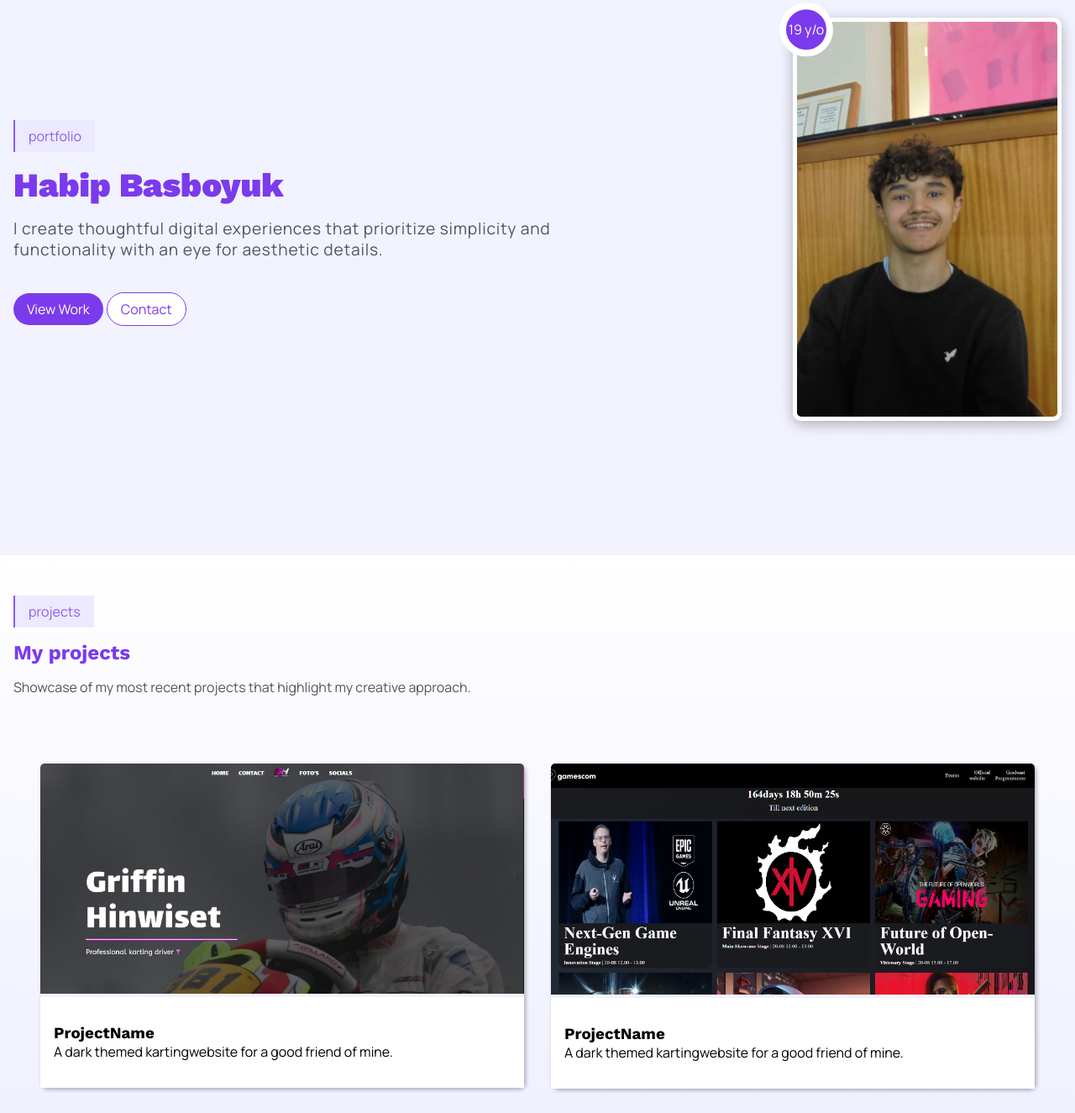
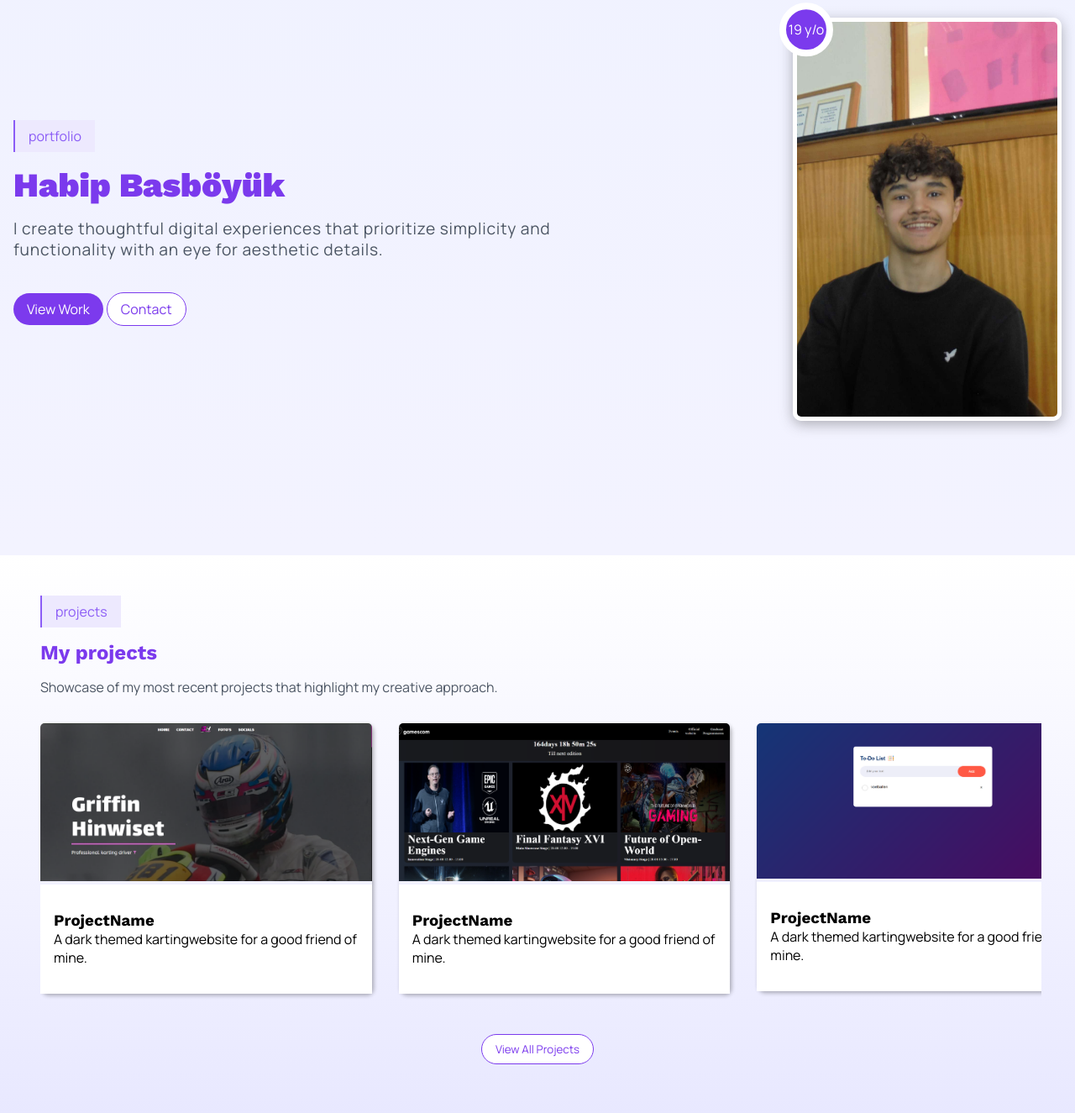
Before and after one commit to Habipbasboyuk/portfolio-hb, a website: page index.html in a window 1280 px wide. Shown: the part 139-1464 px from the top of the page at 84% size. Drawn offline with nearby package versions, Linux system fonts and the light colour scheme; animation ran at ten frames a second; files whose address does not match are found by name.

Commit message:
added animation on lastname

```diff
--- a/index.html
+++ b/index.html
@@ -8,7 +8,8 @@
     <link rel="stylesheet" href="./styles/main.css">
     <link rel="preconnect" href="https://fonts.googleapis.com">
     <link rel="preconnect" href="https://fonts.gstatic.com" crossorigin>
-<link href="https://fonts.googleapis.com/css2?family=Work+Sans:ital,wght@0,100..900;1,100..900&display=swap" rel="stylesheet">
+    <link href="https://fonts.googleapis.com/css2?family=Work+Sans:ital,wght@0,100..900;1,100..900&display=swap"
+        rel="stylesheet">
     <link rel="preconnect" href="https://fonts.googleapis.com">
     <link rel="preconnect" href="https://fonts.gstatic.com" crossorigin>
     <link href="https://fonts.googleapis.com/css2?family=Manrope:wght@200..800&display=swap" rel="stylesheet">
@@ -33,8 +34,13 @@
         <section class="intro">
             <div class="intro__content">
                 <p class="label animation">portfolio</p>
-                <h1 class="intro__title animation">Habip Basboyuk</h1>
-                <p class="intro__description animation">I create thoughtful digital experiences that prioritize simplicity and
+                <h1 class="intro__title animation">
+                   Habip Basb<span class="umlaut-container">o<span class="umlaut-dot dot-left"></span><span
+                            class="umlaut-dot dot-right"></span></span>y<span class="umlaut-container">u<span class="umlaut-dot dot-left"></span><span
+                            class="umlaut-dot dot-right"></span></span>k
+                </h1>
+                <p class="intro__description animation">I create thoughtful digital experiences that prioritize
+                    simplicity and
                     functionality with an eye for aesthetic details.</p>
                 <div class="intro__actions animation">
                     <a href="" class="btn btn--work">View Work</a>
@@ -57,7 +63,8 @@
                     <p class="label animation">projects</p>
                     <h2 class="projects__title animation">My projects</h2>
                 </div>
-                <p class="projects__description animation">Showcase of my most recent projects that highlight my creative
+                <p class="projects__description animation">Showcase of my most recent projects that highlight my
+                    creative
                     approach.</p>
             </header>
 
@@ -103,19 +110,22 @@
 
             <div class="about__content">
 
-                <p class="about__description animation">Hello! I'm a passionate web developer with a focus on creating clean,
+                <p class="about__description animation">Hello! I'm a passionate web developer with a focus on creating
+                    clean,
                     efficient,
                     and user-friendly websites. My journey in web development started in 2018, and since then I've had
                     the
                     opportunity to work on a diverse range of projects.</p>
 
-                <p class="about__description animation">I enjoy turning complex problems into simple, beautiful, and intuitive
+                <p class="about__description animation">I enjoy turning complex problems into simple, beautiful, and
+                    intuitive
                     solutions.
                     When I'm not coding, you'll find me exploring new technologies, contributing to open-source
                     projects, or
                     enjoying outdoor activities.</p>
 
-                <p class="about__description animation">Currently, I'm looking for new opportunities where I can apply my skills
+                <p class="about__description animation">Currently, I'm looking for new opportunities where I can apply
+                    my skills
                     and
                     grow
                     as a developer while creating impactful digital experiences.</p>
@@ -127,37 +137,62 @@
                     <ul class="about__skills-list animation">
                         <li class="about__skills-item"><span class="about__check" aria-hidden="true">✔️</span> HTML</li>
                         <li class="about__skills-item"><span class="about__check" aria-hidden="true">✔️</span> CSS</li>
-                        <li class="about__skills-item"><span class="about__check" aria-hidden="true">✔️</span> JavaScript</li>
-                        <li class="about__skills-item"><span class="about__check" aria-hidden="true">✔️</span> React</li>
-                        <li class="about__skills-item"><span class="about__check" aria-hidden="true">✔️</span> Node.js</li>
-                        <li class="about__skills-item"><span class="about__check" aria-hidden="true">✔️</span> Express.js</li>
-                        <li class="about__skills-item"><span class="about__check" aria-hidden="true">✔️</span> Tailwind CSS</li>
-                        <li class="about__skills-item"><span class="about__check" aria-hidden="true">✔️</span> Figma</li>
-                        <li class="about__skills-item"><span class="about__check" aria-hidden="true">✔️</span> Webflow</li>
-                        <li class="about__skills-item"><span class="about__check" aria-hidden="true">✔️</span> WordPress</li>
-                        <li class="about__skills-item"><span class="about__check" aria-hidden="true">✔️</span> RESTful APIs</li>
-                        <li class="about__skills-item"><span class="about__check" aria-hidden="true">✔️</span> GraphQL</li>
-                        <li class="about__skills-item"><span class="about__check" aria-hidden="true">✔️</span> Typescript</li>
-                        <li class="about__skills-item"><span class="about__check" aria-hidden="true">✔️</span> Git & GitHub</li>
+                        <li class="about__skills-item"><span class="about__check" aria-hidden="true">✔️</span>
+                            JavaScript</li>
+                        <li class="about__skills-item"><span class="about__check" aria-hidden="true">✔️</span> React
+                        </li>
+                        <li class="about__skills-item"><span class="about__check" aria-hidden="true">✔️</span> Node.js
+                        </li>
+                        <li class="about__skills-item"><span class="about__check" aria-hidden="true">✔️</span>
+                            Express.js</li>
+                        <li class="about__skills-item"><span class="about__check" aria-hidden="true">✔️</span> Tailwind
+                            CSS</li>
+                        <li class="about__skills-item"><span class="about__check" aria-hidden="true">✔️</span> Figma
+                        </li>
+                        <li class="about__skills-item"><span class="about__check" aria-hidden="true">✔️</span> Webflow
+                        </li>
+                        <li class="about__skills-item"><span class="about__check" aria-hidden="true">✔️</span> WordPress
+                        </li>
+                        <li class="about__skills-item"><span class="about__check" aria-hidden="true">✔️</span> RESTful
+                            APIs</li>
+                        <li class="about__skills-item"><span class="about__check" aria-hidden="true">✔️</span> GraphQL
+                        </li>
+                        <li class="about__skills-item"><span class="about__check" aria-hidden="true">✔️</span>
+                            Typescript</li>
+                        <li class="about__skills-item"><span class="about__check" aria-hidden="true">✔️</span> Git &
+                            GitHub</li>
                     </ul>
                 </div>
 
                 <h3 class="about__skills-title animation">Soft skills</h3>
                 <div class="about__skills-list-wrapper ">
                     <ul class="about__skills-list animation">
-                        <li class="about__skills-item"><span class="about__check" aria-hidden="true">✔️</span> Communication</li>
-                        <li class="about__skills-item"><span class="about__check" aria-hidden="true">✔️</span> Problem-Solving</li>
-                        <li class="about__skills-item"><span class="about__check" aria-hidden="true">✔️</span> Teamwork</li>
-                        <li class="about__skills-item"><span class="about__check" aria-hidden="true">✔️</span> Adaptability</li>
-                        <li class="about__skills-item"><span class="about__check" aria-hidden="true">✔️</span> Time Management</li>
-                        <li class="about__skills-item"><span class="about__check" aria-hidden="true">✔️</span> Attention to Detail</li>
-                        <li class="about__skills-item"><span class="about__check" aria-hidden="true">✔️</span> Critical Thinking</li>
-                        <li class="about__skills-item"><span class="about__check" aria-hidden="true">✔️</span> Accountability</li>
-                        <li class="about__skills-item"><span class="about__check" aria-hidden="true">✔️</span> Growth Mindset</li>
-                        <li class="about__skills-item"><span class="about__check" aria-hidden="true">✔️</span> Empathy</li>
-                        <li class="about__skills-item"><span class="about__check" aria-hidden="true">✔️</span> Creativity</li>
-                        <li class="about__skills-item"><span class="about__check" aria-hidden="true">✔️</span> Patience</li>
-                        <li class="about__skills-item"><span class="about__check" aria-hidden="true">✔️</span> Conflict Resolution</li>
+                        <li class="about__skills-item"><span class="about__check" aria-hidden="true">✔️</span>
+                            Communication</li>
+                        <li class="about__skills-item"><span class="about__check" aria-hidden="true">✔️</span>
+                            Problem-Solving</li>
+                        <li class="about__skills-item"><span class="about__check" aria-hidden="true">✔️</span> Teamwork
+                        </li>
+                        <li class="about__skills-item"><span class="about__check" aria-hidden="true">✔️</span>
+                            Adaptability</li>
+                        <li class="about__skills-item"><span class="about__check" aria-hidden="true">✔️</span> Time
+                            Management</li>
+                        <li class="about__skills-item"><span class="about__check" aria-hidden="true">✔️</span> Attention
+                            to Detail</li>
+                        <li class="about__skills-item"><span class="about__check" aria-hidden="true">✔️</span> Critical
+                            Thinking</li>
+                        <li class="about__skills-item"><span class="about__check" aria-hidden="true">✔️</span>
+                            Accountability</li>
+                        <li class="about__skills-item"><span class="about__check" aria-hidden="true">✔️</span> Growth
+                            Mindset</li>
+                        <li class="about__skills-item"><span class="about__check" aria-hidden="true">✔️</span> Empathy
+                        </li>
+                        <li class="about__skills-item"><span class="about__check" aria-hidden="true">✔️</span>
+                            Creativity</li>
+                        <li class="about__skills-item"><span class="about__check" aria-hidden="true">✔️</span> Patience
+                        </li>
+                        <li class="about__skills-item"><span class="about__check" aria-hidden="true">✔️</span> Conflict
+                            Resolution</li>
                     </ul>
                 </div>
             </div>
@@ -166,7 +201,8 @@
 
         <section class="contact">
             <h2 class="contact__title animation">Get In Touch</h2>
-            <p class="contact__description animation">I'm always open to discussing new projects, creative ideas, or opportunities
+            <p class="contact__description animation">I'm always open to discussing new projects, creative ideas, or
+                opportunities
                 to
                 be part of your vision. Feel free to reach out!</p>
 
--- a/scripts/animations/header-a.js
+++ b/scripts/animations/header-a.js
@@ -16,6 +16,14 @@ document.addEventListener('DOMContentLoaded', () => {
         repeat: -1
     });
 
+      gsap.to('.umlaut-dot', {
+    opacity: 1,
+    y: 0.1, // since your CSS starts at translateY(-10px), this brings it to 0
+    duration: 0.3,
+    stagger: 0,
+    ease: ""
+  });
+
 });
 
 const aboutSection = document.querySelector('.about__skills');
@@ -25,9 +33,9 @@ const aboutObserver = new IntersectionObserver((entries) => {
   entries.forEach((entry) => {
 if (entry.isIntersecting && !aboutChecksAnimated.value) {
   gsap.to('.about__check', {
-    y: -3,                // more visible movement
-    duration: 1,          // slower, smoother
-    ease: "power1.inOut", // smooth easing
+    y: -3,
+    duration: 1.5,
+    ease: "power1.inOut",
     yoyo: true,
     repeat: -1,
   });
@@ -39,3 +47,6 @@ if (entry.isIntersecting && !aboutChecksAnimated.value) {
 if (aboutSection) {
   aboutObserver.observe(aboutSection);
 }
+
+// Add this to trigger the animation after a delay or on some event
+document.querySelector('.umlaut-container').classList.add('animate');
--- a/styles/about.css
+++ b/styles/about.css
@@ -23,6 +23,7 @@
 
     .about__skills-title {
         margin-bottom: 1rem;
+        text-align: center;
     }
     .about__skills-list-wrapper {
         padding-left: 1rem;
--- a/styles/intro.css
+++ b/styles/intro.css
@@ -1,6 +1,36 @@
 .intro {
   background: linear-gradient(to bottom, #f0f2ff, #f3f3ff);
   height: 100vh;
+}
+.lastname {
+  font-size: 2rem;
+  font-family: inherit;
+  position: relative;
+}
+
+.umlaut-container {
+  position: relative;
+  display: inline-block;
+}
+
+.umlaut-dot {
+  position: absolute;
+  top: 0.20em;
+  width: 0.2em;
+  height: 0.2em;
+  background: #7B3AED;
+  border-radius: 50%;
+  opacity: 0;
+  transform: translateY(-6px);
+  transition: opacity 0.4s, transform 0.4s;
+}
+
+.dot-left {
+  left: 0.10em;
+}
+
+.dot-right {
+  left: 0.35em;
 }
 
 .intro__image {
--- a/styles/projects.css
+++ b/styles/projects.css
@@ -58,15 +58,37 @@
 @media(min-width: 50rem) {
   .projects {
     padding-top: 3rem;
+    padding-left: 2rem;
+    padding-right: 2rem;
   }
 
   .projects__list {
+    display: flex;
+    overflow-x: auto;
+    scroll-snap-type: x mandatory;
+    gap: 2rem;
     flex-direction: row;
-            flex-wrap: wrap;
-            gap: 2rem;
+    flex-wrap: nowrap;
+    padding: 2rem;
+    margin: 0rem 1rem 0rem 1rem;
+    width: 98%;
+    align-items: flex-start;
+    justify-content: flex-start;
+    &::-webkit-scrollbar {
+        height: 3px;
+        background: #fff;
+        border-radius: 4px;
+    }
+    &::-webkit-scrollbar-thumb {
+        background: #c09bff;
+        border-radius: 4px;
+    }
   }
 
   .projects__item {
-            width: 45%;
+    flex: 0 0 35%;
+    scroll-snap-align: start;
+    min-width: 20vw; /* Change from width to min-width */
+    width: 20rem
   }
 }
```
Lines whose indentation alone changed are shown as unchanged.
